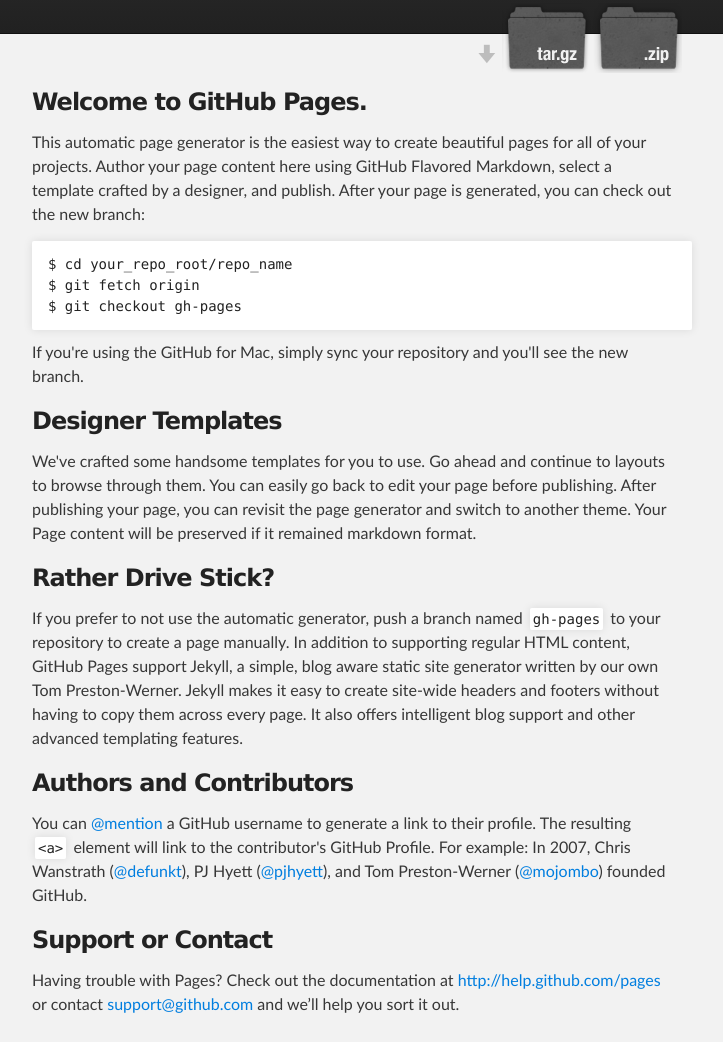
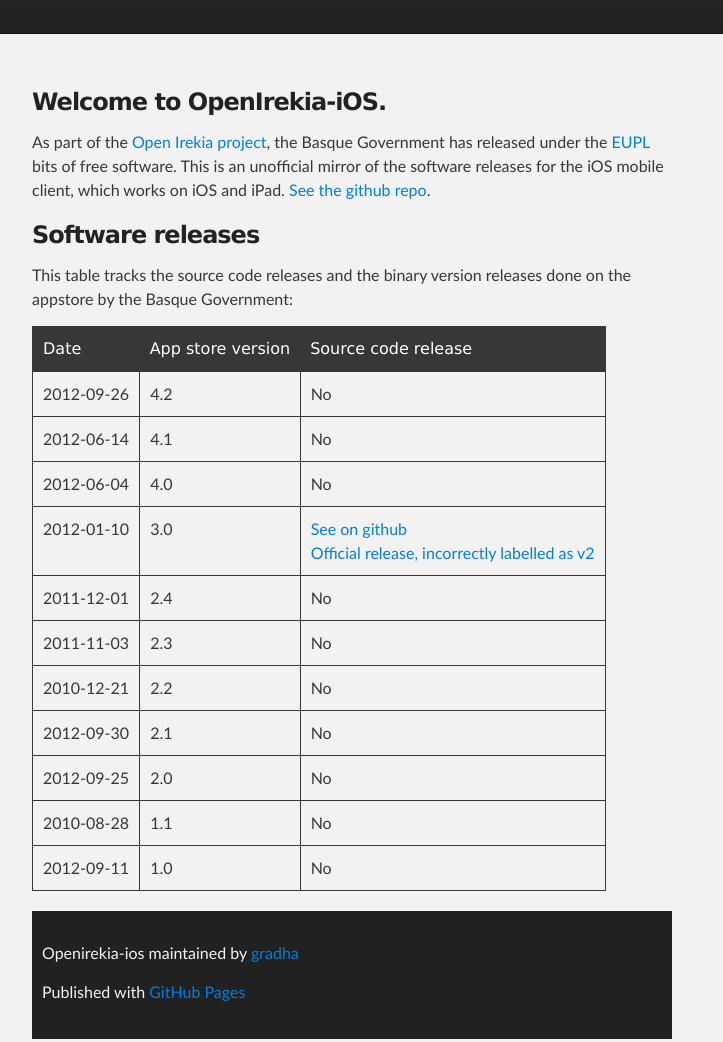
Before and after one commit to gradha/OpenIrekia-iOS, a plain HTML site: page index.html in a window 1280 px wide. Shown: the part 176-1218 px from the top of the page, without its empty margins (288-1011 px from the left). Drawn offline with Linux system fonts and the light colour scheme.

Commit message:
Fills in text for openirekia web.

```diff
--- a/index.html
+++ b/index.html
@@ -21,44 +21,37 @@
           <h1 id="project_title">Openirekia-ios</h1>
           <h2 id="project_tagline">Mobile client for the Basque Government's oGov platform</h2>
 
-            <section id="downloads">
+            <!--section id="downloads">
               <a class="zip_download_link" href="https://github.com/gradha/OpenIrekia-iOS/zipball/master">Download this project as a .zip file</a>
               <a class="tar_download_link" href="https://github.com/gradha/OpenIrekia-iOS/tarball/master">Download this project as a tar.gz file</a>
-            </section>
+            </section-->
         </header>
     </div>
 
     <!-- MAIN CONTENT -->
     <div id="main_content_wrap" class="outer">
       <section id="main_content" class="inner">
-        <h3>Welcome to GitHub Pages.</h3>
+        <h3>Welcome to OpenIrekia-iOS.</h3>
 
-<p>This automatic page generator is the easiest way to create beautiful pages for all of your projects. Author your page content here using GitHub Flavored Markdown, select a template crafted by a designer, and publish. After your page is generated, you can check out the new branch:</p>
+		<p>As part of the <a href="http://open.irekia.net/">Open Irekia project</a>, the Basque Government has released under the <a href="http://joinup.ec.europa.eu/software/page/eupl">EUPL</a> bits of free software. This is an unofficial mirror of the software releases for the iOS mobile client, which works on iOS and iPad. <a href="https://github.com/gradha/OpenIrekia-iOS">See the github repo</a>.
 
-<pre><code>$ cd your_repo_root/repo_name
-$ git fetch origin
-$ git checkout gh-pages
-</code></pre>
+<h3>Software releases</h3>
 
-<p>If you're using the GitHub for Mac, simply sync your repository and you'll see the new branch.</p>
+<p>This table tracks the source code releases and the binary version releases done on the appstore by the Basque Government:</p>
 
-<h3>Designer Templates</h3>
-
-<p>We've crafted some handsome templates for you to use. Go ahead and continue to layouts to browse through them. You can easily go back to edit your page before publishing. After publishing your page, you can revisit the page generator and switch to another theme. Your Page content will be preserved if it remained markdown format.</p>
-
-<h3>Rather Drive Stick?</h3>
-
-<p>If you prefer to not use the automatic generator, push a branch named <code>gh-pages</code> to your repository to create a page manually. In addition to supporting regular HTML content, GitHub Pages support Jekyll, a simple, blog aware static site generator written by our own Tom Preston-Werner. Jekyll makes it easy to create site-wide headers and footers without having to copy them across every page. It also offers intelligent blog support and other advanced templating features.</p>
-
-<h3>Authors and Contributors</h3>
-
-<p>You can <a href="https://github.com/blog/821" class="user-mention">@mention</a> a GitHub username to generate a link to their profile. The resulting <code>&lt;a&gt;</code> element will link to the contributor's GitHub Profile. For example: In 2007, Chris Wanstrath (<a href="https://github.com/defunkt" class="user-mention">@defunkt</a>), PJ Hyett (<a href="https://github.com/pjhyett" class="user-mention">@pjhyett</a>), and Tom Preston-Werner (<a href="https://github.com/mojombo" class="user-mention">@mojombo</a>) founded GitHub.</p>
-
-<h3>Support or Contact</h3>
-
-<p>Having trouble with Pages? Check out the documentation at <a href="http://help.github.com/pages">http://help.github.com/pages</a> or contact <a href="mailto:support@github.com">support@github.com</a> and we’ll help you sort it out.</p>
-      </section>
-    </div>
+<table><tr><th>Date</th><th>App store version</th><th>Source code release</th></tr>
+<tr><td>2012-09-26</td><td>4.2</td><td>No</td></tr>
+<tr><td>2012-06-14</td><td>4.1</td><td>No</td></tr>
+<tr><td>2012-06-04</td><td>4.0</td><td>No</td></tr>
+<tr><td>2012-01-10</td><td>3.0</td><td><a href="https://github.com/gradha/OpenIrekia-iOS/commit/4a448aed8cf1c9ab607883d72597ace11a43f53a">See on github</a><br><a href="http://www.irekia.euskadi.net/es/pages/10081">Official release, incorrectly labelled as v2</a></td></tr>
+<tr><td>2011-12-01</td><td>2.4</td><td>No</td></tr>
+<tr><td>2011-11-03</td><td>2.3</td><td>No</td></tr>
+<tr><td>2010-12-21</td><td>2.2</td><td>No</td></tr>
+<tr><td>2012-09-30</td><td>2.1</td><td>No</td></tr>
+<tr><td>2012-09-25</td><td>2.0</td><td>No</td></tr>
+<tr><td>2010-08-28</td><td>1.1</td><td>No</td></tr>
+<tr><td>2012-09-11</td><td>1.0</td><td>No</td></tr>
+</table>
 
     <!-- FOOTER  -->
     <div id="footer_wrap" class="outer">
```
